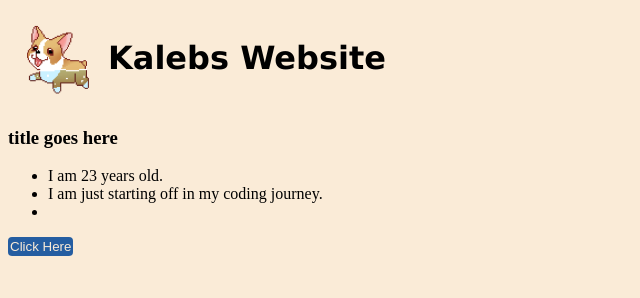
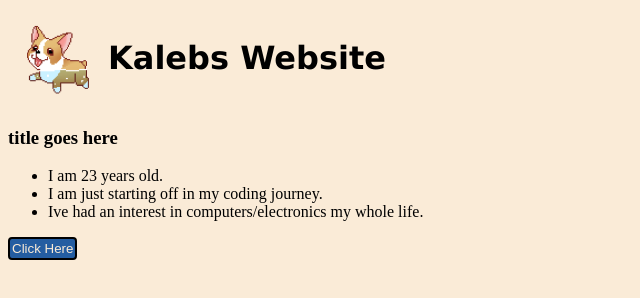
Before and after one commit to belak98/my-webpage, a plain HTML site: page index.html in a window 1280 px wide. Shown: the whole page, without its empty margins (0-640 px from the left). Drawn offline with Linux system fonts and the light colour scheme.

Commit message:
Making minor tweaks

```diff
--- a/index.html
+++ b/index.html
@@ -15,12 +15,14 @@
 <h1> Kalebs Website </h1>
 </div>
 
+<!-- add a drop down menu here -->
+
 <div class="list-title">
 <h3> title goes here </h3>
 <ul>
 <li> I am 23 years old. </li>
 <li> I am just starting off in my coding journey. </li>
-<li>
+<li> Ive had an interest in computers/electronics my whole life. </li>
 </div>
 
   <button id='button-click' onclick= "location.href='https://www.linkedin.com/in/kaleb-van-heusen-b16836210/';">Click Here</button>
--- a/style.css
+++ b/style.css
@@ -22,9 +22,12 @@ h1 {
     font-weight: normal;
 }
 
+/* change this to center in the middle of the page */
+
 #button-click {
     background-color: #245DA1;
-    border: 2px;
+    border-style: solid;
+    border-width: 2px;
     border-radius: 4px;
     color: antiquewhite;
     margin: auto;
```
